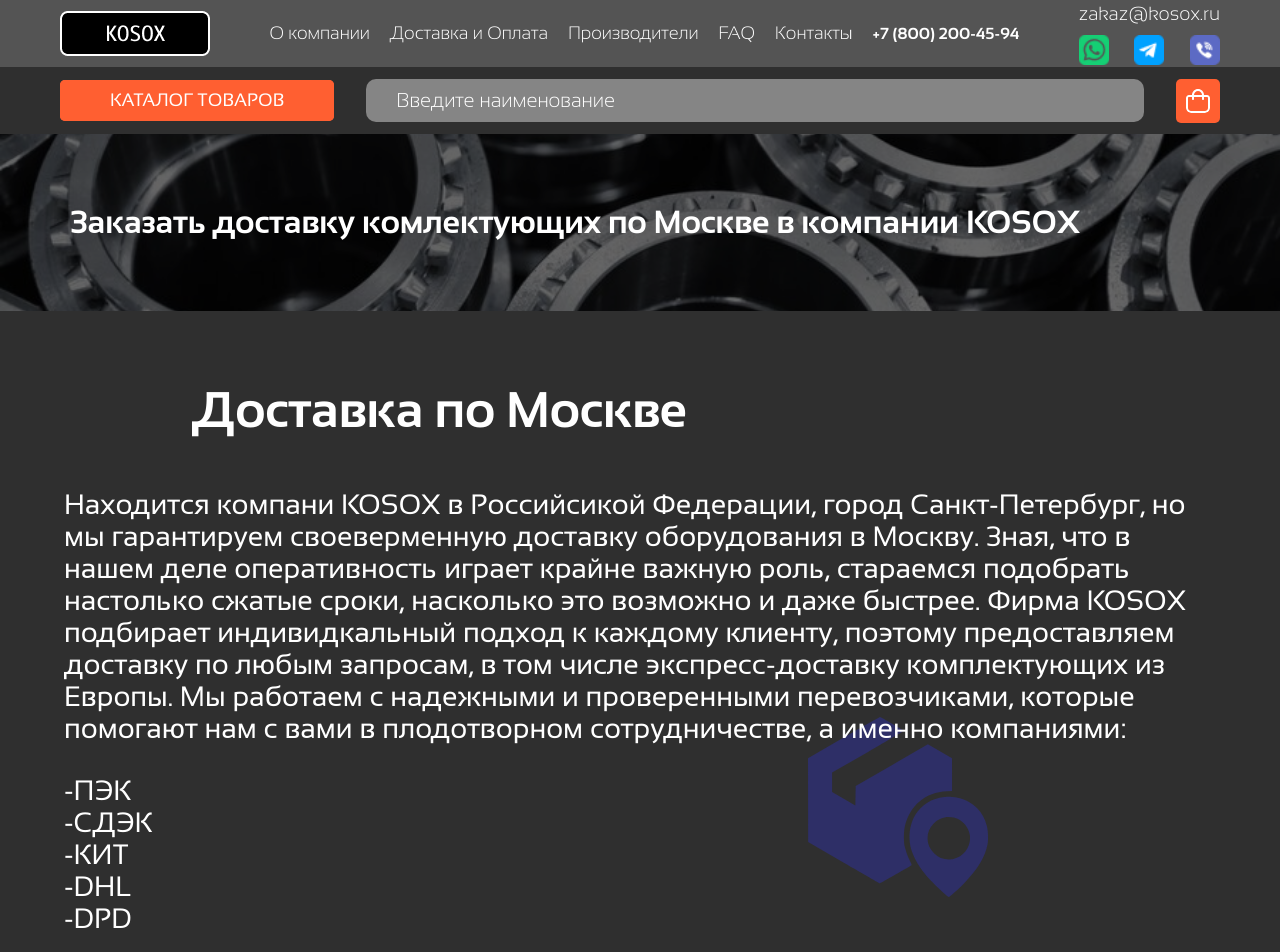
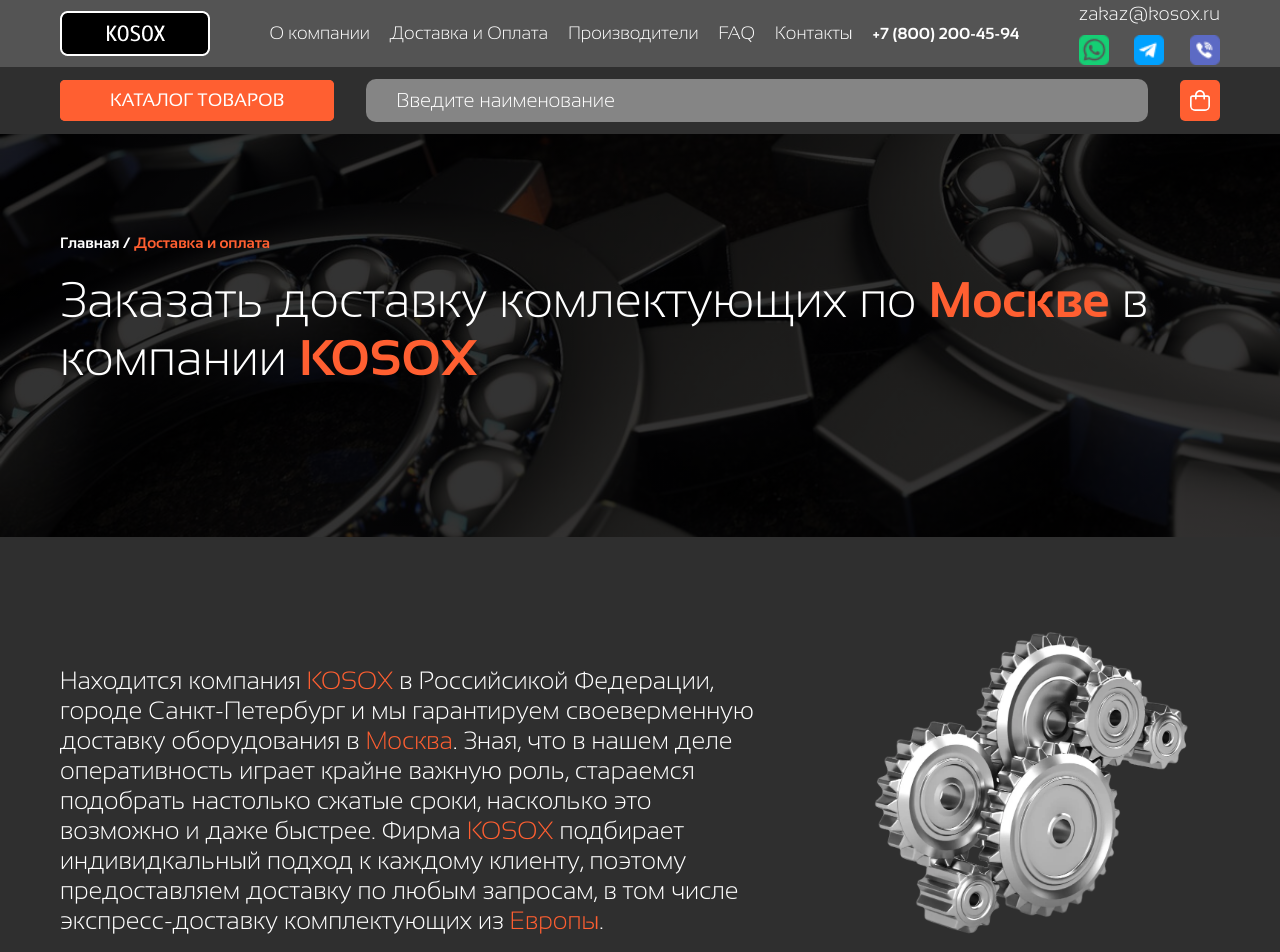
Before and after one commit to Chamber6821/kosox-web, a React (Create React App) app: page /delivery-and-payment in a window 1280 px wide. Shown: the top 952 px of the page. Built offline with nearby package versions, Linux system fonts and the light colour scheme; no server answers.

Commit message:
part of DaP page

```diff
--- a/src/components/Sections/Goods/Goods.jsx
+++ b/src/components/Sections/Goods/Goods.jsx
@@ -6,7 +6,9 @@
       <div className={styles.catalog_start_text}>
         {children}
       </div>
-      <img src={imgUrl} alt='img' className={styles.catalog_start_img} />
+      <figure className={styles.catalog_start_img}>
+        <img src={imgUrl} alt='img' />
+      </figure>
     </div>
   )
 }
--- a/src/index.css
+++ b/src/index.css
@@ -87,3 +87,9 @@
   font-size: 25px;
   font-weight: 700;
 }
+
+img {
+  display: block;
+  max-width: 100%;
+  height: auto;
+}
--- a/src/pages/DeliveryAndPayment.jsx
+++ b/src/pages/DeliveryAndPayment.jsx
@@ -1,22 +1,19 @@
 import { useCity } from '../api/City'
+import Banner from '../components/Sections/Banner/Banner'
+import Goods from '../components/Sections/Goods/Goods'
+import Attention from '../components/UI/Attention/Attention'
 
 export default function DeliveryAndPayment () {
   document.title = 'Доставка и оплата'
   const city = useCity()
   return (
     <main>
-      <div
-        style={{
-          backgroundImage:
-            'url("./img/6ba632040d142d29a5ebe2411f406f96 — копия.jpeg")'
-        }}
-        className='header_main'
-      >
-        <div className='header_main_bg' />
-        <div className='header_main_flex'>
-          <h1>Заказать доставку комлектующих по {city.Дательный} в компании KOSOX</h1>
-        </div>
-      </div>
+      <Banner breadcrumbs={[{title: 'Главная', url: '/'}, {title: 'Доставка и оплата'}]}>
+        Заказать доставку комлектующих по <Attention>{city.Дательный}</Attention> в компании <Attention>KOSOX</Attention>
+      </Banner>
+      <Goods imgUrl='/img/delivery-goods-img.png' className='cntr' style={{paddingTop: 70, paddingBottom: 100}}>
+        <p>Находится компания <Attention style={{fontWeight: 300}}>KOSOX</Attention> в Российсикой Федерации, городе Санкт-Петербург и мы гарантируем своеверменную доставку оборудования в <Attention style={{fontWeight: 300}}>{city.Именительный}</Attention>. Зная, что в нашем деле оперативность играет крайне важную роль, стараемся подобрать настолько сжатые сроки, насколько это возможно и даже быстрее. Фирма <Attention style={{fontWeight: 300}}>KOSOX</Attention> подбирает индивидкальный подход к каждому клиенту, поэтому предоставляем доставку по любым запросам, в том числе экспресс-доставку комплектующих из <Attention style={{fontWeight: 300}}>Европы</Attention>.</p>
+      </Goods>
       <div className='shopandpay'>
         <div className='shopandpay_content'>
           <div className='main_left'>
```
Also changed, not shown: public/img/delivery-goods-img.png (added).
